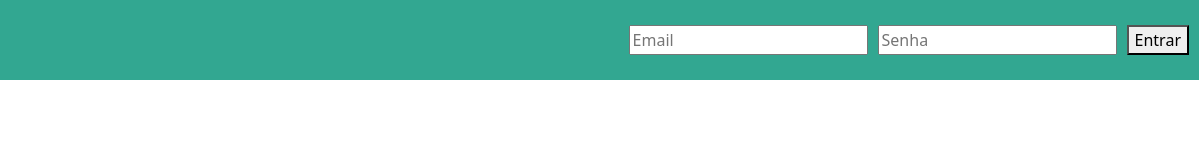
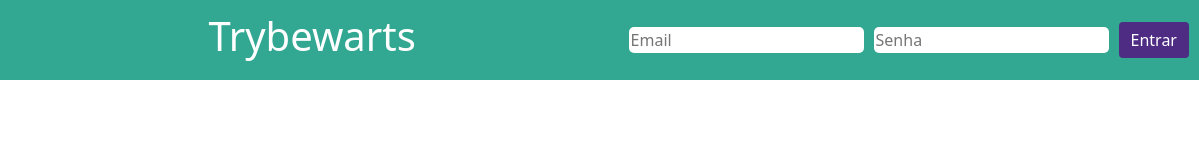
Before and after one commit to nathanpw12/Trybewarts, a website: page index.html in a window 1280 px wide. Shown: the full height of the page, 81-1280 px from the left. Drawn offline with nearby package versions, Linux system fonts and the light colour scheme.

Commit message:
Requisto 4 e 5

```diff
--- a/index.html
+++ b/index.html
@@ -15,13 +15,19 @@
   <header class="header">
     <img src="images/trybewarts-header-logo.svg" alt="" class="trybewarts-header-logo">
 
+    <h1 id="trybewarts-header-title">Trybewarts</h1>
+
     <form action="" class="trybewarts-login">
       <input type="text" name="email" id="email" placeholder="Email">
       <input type="password" name="password" id="senha" placeholder="Senha">
-      <button id="btn-entrar">Entrar</button>
+      <button id="btn-entrar" class="btn btn-primary">Entrar</button>
     </form>
 
   </header>
+  <main class="main-content">
+    <form action="" id="evaluation-form"></form>
+  </main>
+
   <script src="script.js"></script>
 </body>
 
--- a/style.css
+++ b/style.css
@@ -13,4 +13,27 @@
 
 .trybewarts-login input {
   margin-right: 10px;
+  border-radius: 5px;
+  border: none;
 }
+
+#trybewarts-header-title {
+  display: flex;
+  align-items: center;
+  color: white;
+}
+
+#btn-entrar {
+  background-color: rgb(78, 44, 131);
+  color: white;
+  border: none;
+}
+
+.main-content {
+  display: flex;
+}
+
+#evaluation-form {
+  width: 675px;
+  display: flex;
+}
```
